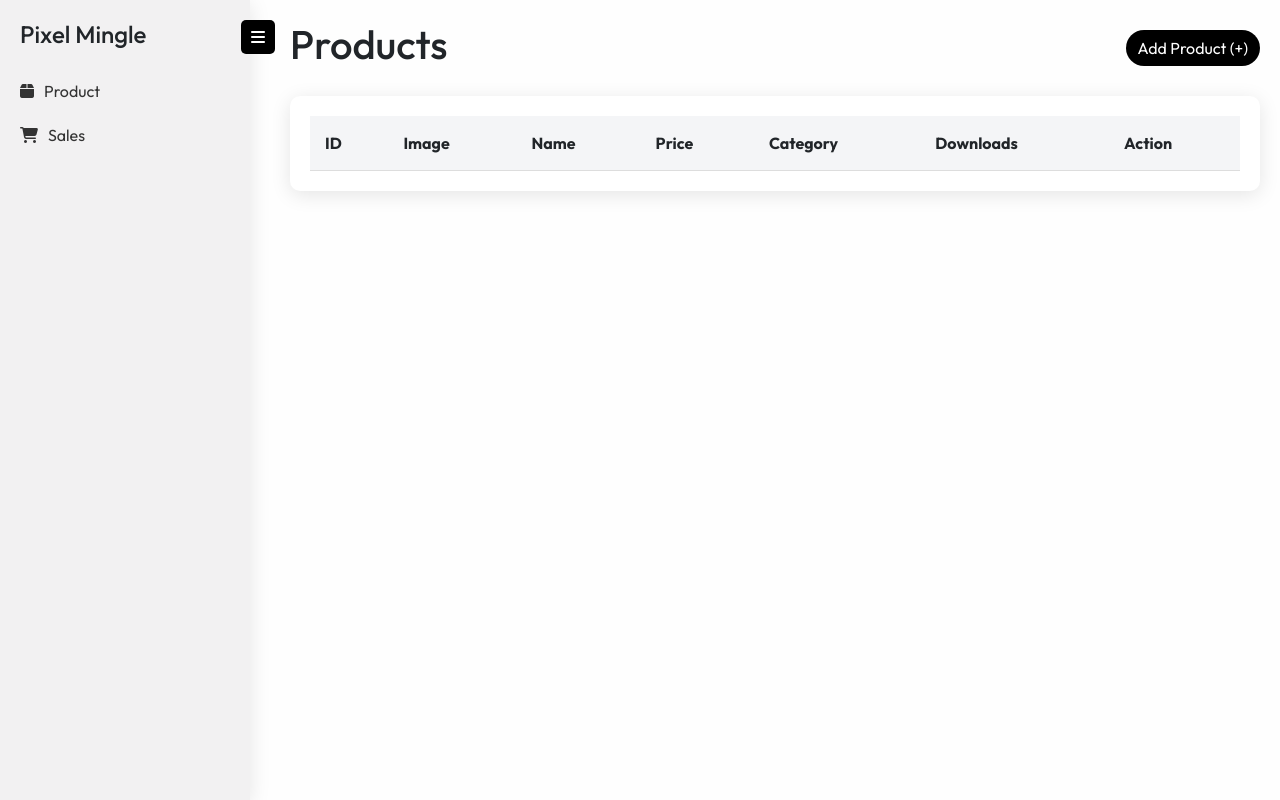
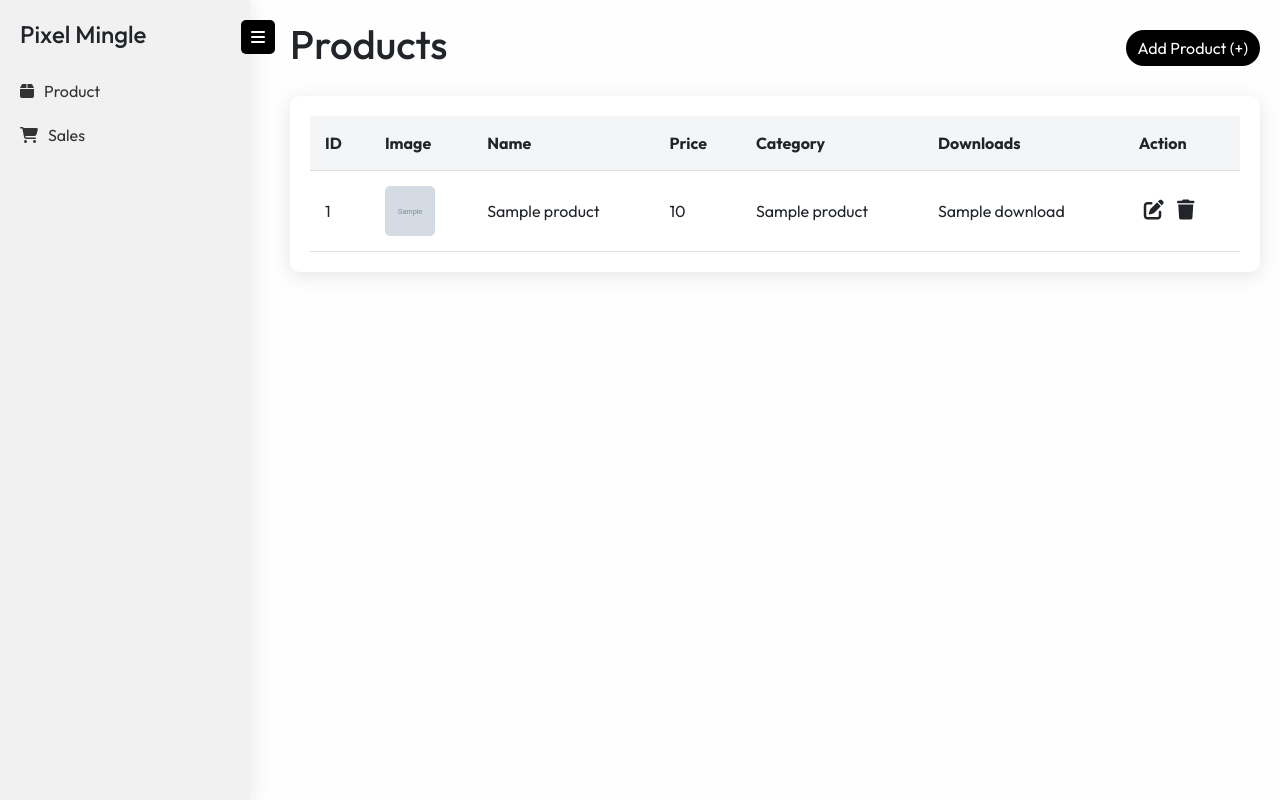
Before and after one commit to jenridewany/sideMission, a CodeIgniter 4 app: the page made by app/Views/listingProducts.php in a window 1280 px wide. Run offline with PHP 8.4 and a stand-in for CodeIgniter, Linux system fonts and the light colour scheme; the template is opened without the code that fills it: most values are stand-ins (such as "Sample title", 1, 10 or a date in 2020); grey boxes marked "Sample" are stand-in pictures; lists and menus that the app fills with data are empty; some libraries are stand-ins or nearby versions.

Commit message:
fix add p[roduct and view product

```diff
--- a/app/Views/addProducts.php
+++ b/app/Views/addProducts.php
@@ -20,7 +20,7 @@
     </div>
 
     <div class="content" id="content">
-        <form method="post" action="<?= base_url(); ?>add-products/process">
+        <form method="post" action="<?= base_url(); ?>add-products/process" enctype="multipart/form-data">
             <div class="header">
                 <h2>Add New Product</h2>
                 <button class="btn btn-primary" type="submit">Save Product</button>
--- a/app/Views/listingProducts.php
+++ b/app/Views/listingProducts.php
@@ -39,35 +39,22 @@
                     </tr>
                 </thead>
                 <tbody id="productTableBody">
-                    <?php
-                    // include 'db.php';
-
-                    // $sql = "SELECT * FROM products";
-                    // $result = $conn->query($sql);
-
-                    // if ($result->num_rows > 0) {
-                    //     while($row = $result->fetch_assoc()) {
-                    //         echo "<tr>
-                    //                 <td>{$row['id']}</td>
-                    //                 <td><img src='{$row['image']}' alt='Product Image'></td>
-                    //                 <td>{$row['name']}</td>
-                    //                 <td>\${$row['price']}</td>
-                    //                 <td>{$row['category']}</td>
-                    //                 <td>{$row['downloads']}</td>
-                    //                 <td>
-                    //                     <div class='action-buttons'>
-                    //                         <i class='fas fa-edit edit'></i>
-                    //                         <i class='fas fa-trash delete'></i>
-                    //                     </div>
-                    //                 </td>
-                    //               </tr>";
-                    //     }
-                    // } else {
-                    //     echo "<tr><td colspan='7'>No products found</td></tr>";
-                    // }
-
-                    // $conn->close();
-                    ?>
+                    <?php foreach($products as $product): ?>
+                        <tr>
+                            <td><?= esc($product['id']) ?></td>
+                            <td><img src="<?= esc($product['picture']) ?>" alt='Product Image'></td>
+                            <td><?= esc($product['name']) ?></td>
+                            <td><?= esc($product['price']) ?></td>
+                            <td><?= esc($product['category_name']) ?></td>
+                            <td><?= esc($product['download']) ?></td>
+                            <td>
+                                <div class='action-buttons'>
+                                    <i class='fas fa-edit edit'></i>
+                                    <i class='fas fa-trash delete'></i>
+                                </div>
+                            </td>
+                        </tr>
+                    <?php endforeach; ?>
                 </tbody>
             </table>
         </div>
```
Also changed, not shown: app/Controllers/Products.php (+6 -4 lines), app/Database/Migrations/2024-07-02-142514_CreateCategoriesTable.php (+10 -0 lines), app/Models/ProductModel.php (+15 -1 lines).
